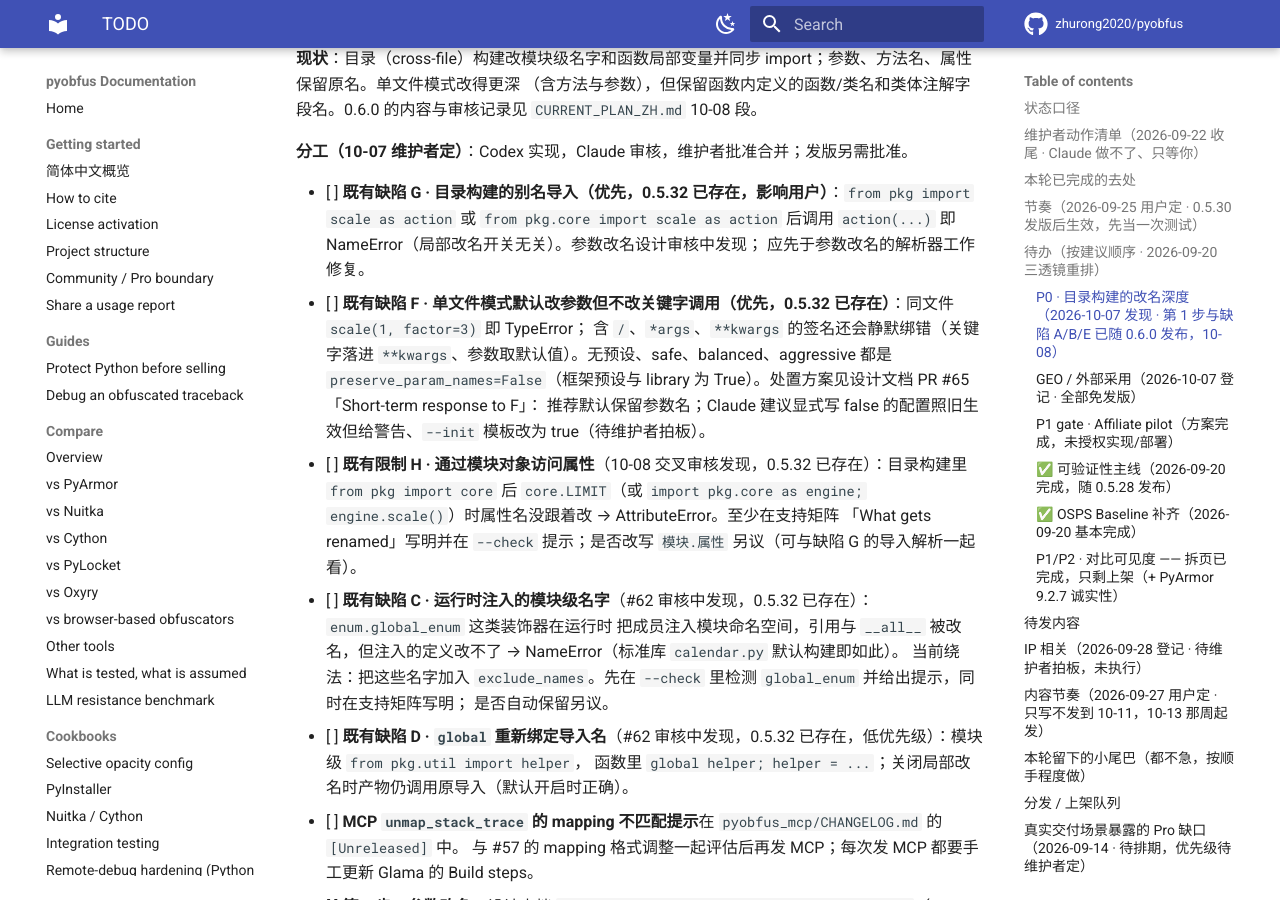
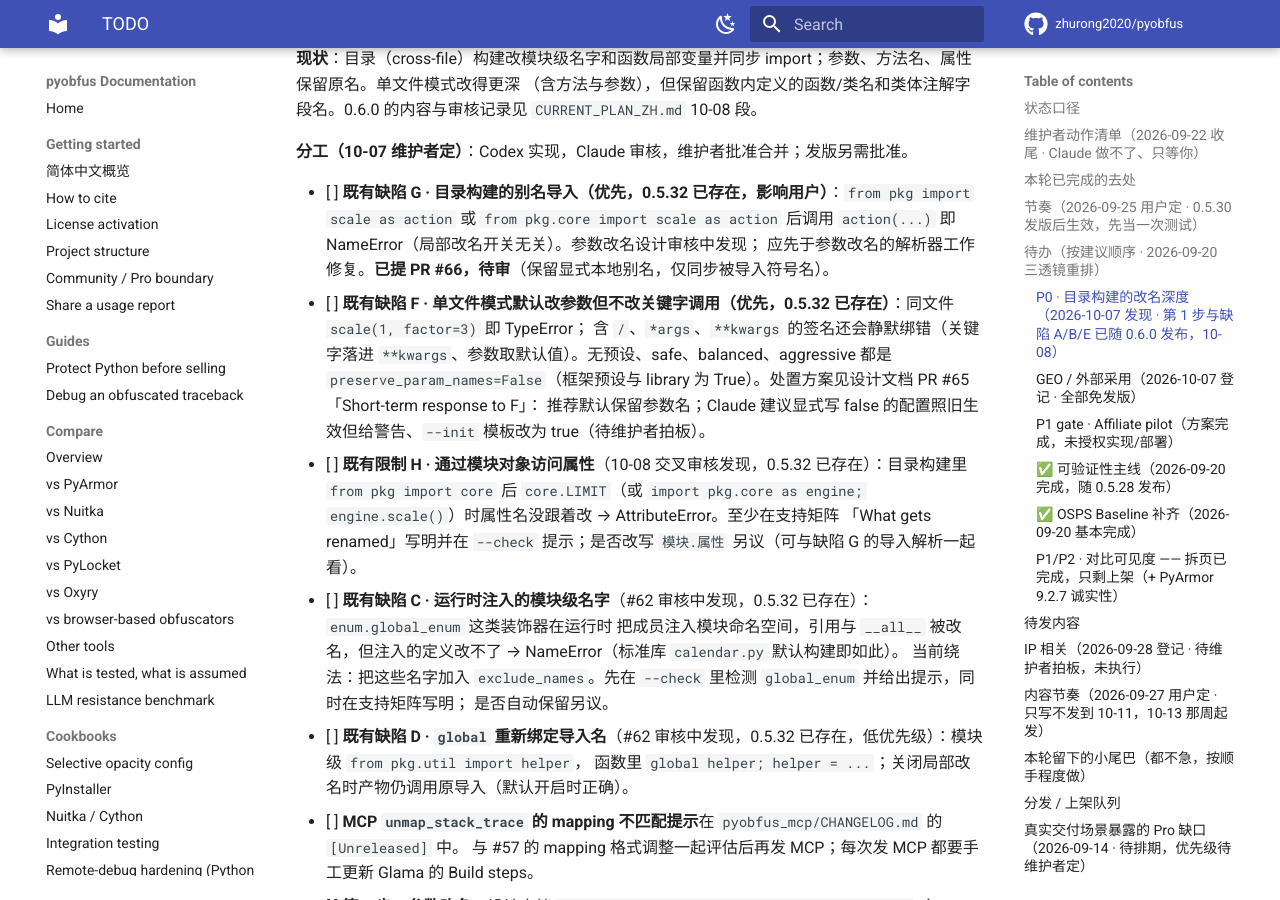
Before and after one commit to zhurong2020/pyobfus, an MkDocs documentation site: the page built from docs/TODO.md, in a window 1280 px wide and 900 px high, scrolled down 5587 px. Built offline with MkDocs 1.6.1 and Material for MkDocs 9.7.7, drawn with Linux system fonts in a browser that asks for light colours; comment, search, counter and statistics services are not loaded.

Commit message:
docs: record import alias fix PR awaiting review

```diff
--- a/docs/TODO.md
+++ b/docs/TODO.md
@@ -162,7 +162,7 @@ provenance 项收拢为**一条主线抬为 P0**；**明确不追** PyArmor 的
 
 - [ ] **既有缺陷 G · 目录构建的别名导入（优先，0.5.32 已存在，影响用户）**：`from pkg import scale as action` 或
       `from pkg.core import scale as action` 后调用 `action(...)` 即 NameError（局部改名开关无关）。参数改名设计审核中发现；
-      应先于参数改名的解析器工作修复。
+      应先于参数改名的解析器工作修复。**已提 PR #66，待审**（保留显式本地别名，仅同步被导入符号名）。
 - [ ] **既有缺陷 F · 单文件模式默认改参数但不改关键字调用（优先，0.5.32 已存在）**：同文件 `scale(1, factor=3)` 即 TypeError；
       含 `/`、`*args`、`**kwargs` 的签名还会静默绑错（关键字落进 `**kwargs`、参数取默认值）。无预设、safe、balanced、aggressive
       都是 `preserve_param_names=False`（框架预设与 library 为 True）。处置方案见设计文档 PR #65「Short-term response to F」：
```
